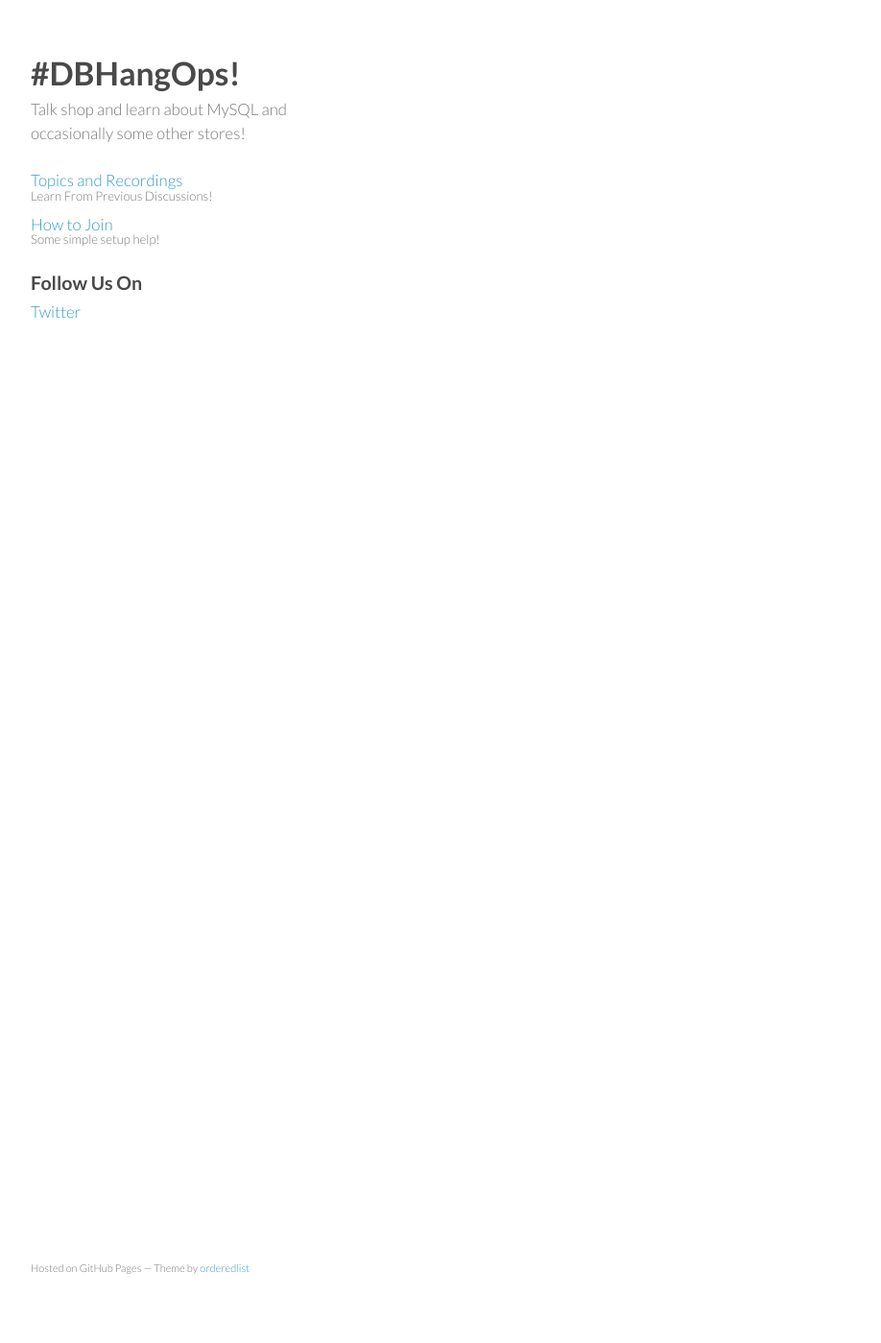
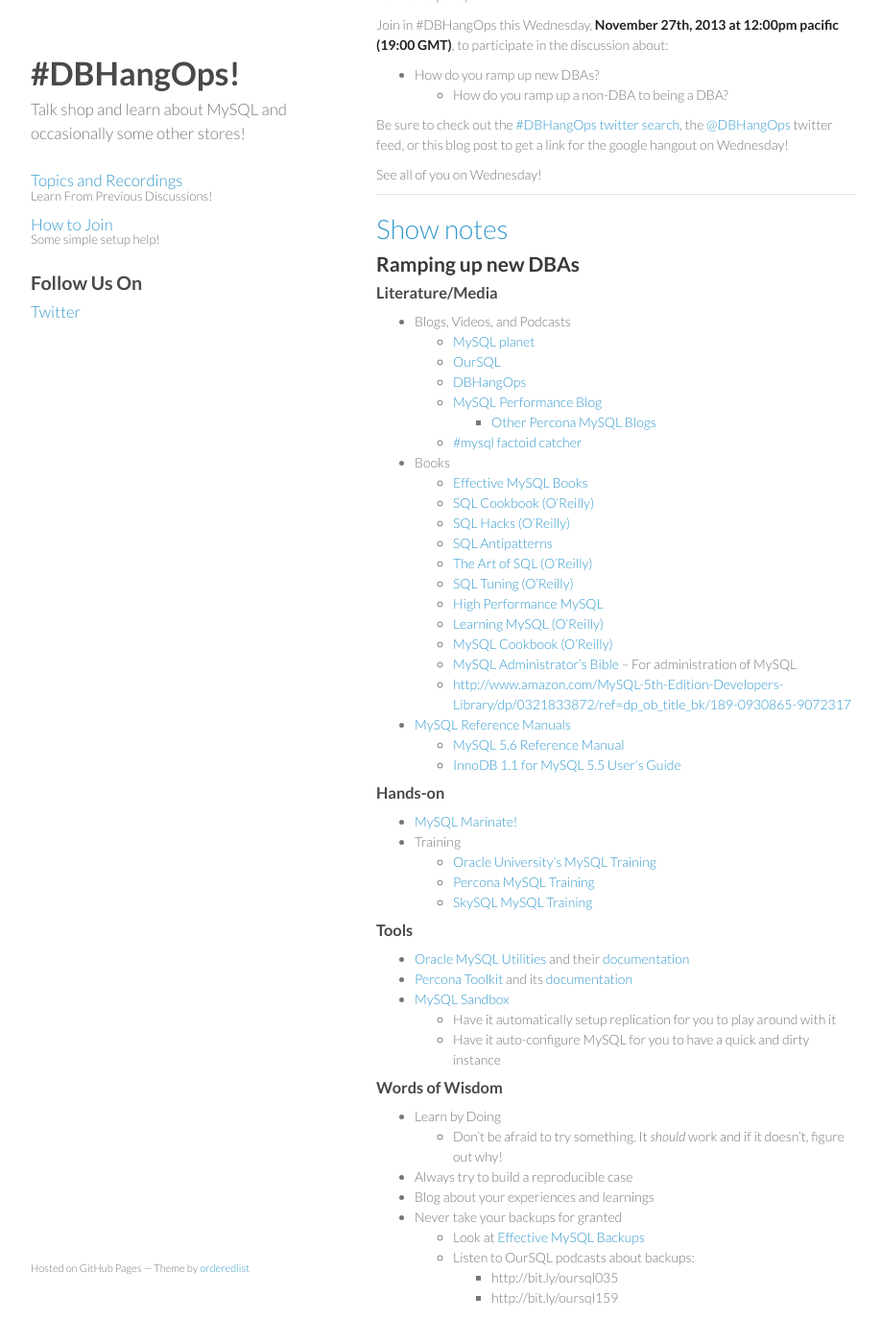
Before and after one commit to dbhangops/dbhangops.github.io, a Jekyll site: the page built from _posts/2013-11-26-dbhangops-112713-new-dbas.markdown, in a window 1280 px wide and 1400 px high, scrolled down 517 px. Shown: the whole window at 96% size, without its empty margins (178-1096 px from the left). Built offline with Jekyll 4.4.1, drawn with Linux system fonts in a browser that asks for light colours; Markdown is read by kramdown in place of the engine named in the settings; before the commit the page ends 900 px from its top, so only the background shows below that; some of the changed text lies outside the part shown.

Commit message:
Updating show notes for 11/27 recording

```diff
--- a/_posts/2013-11-26-dbhangops-112713-new-dbas.markdown
+++ b/_posts/2013-11-26-dbhangops-112713-new-dbas.markdown
@@ -22,8 +22,10 @@
 \#DBHangOps 11/13/13 -- MySQL setup through Puppet!
 ========================================================
 
-Feel free to join the discussion on Google Hangout at: [http://bit.ly/1boBuAB](http://bit.ly/1boBuAB)
-Or watch the livestream at: [http://www.youtube.com/watch?v=BUnNT43lrEw](http://www.youtube.com/watch?v=BUnNT43lrEw)
+Please check out the recording below!
+
+<iframe width="560" height="315" src="//www.youtube.com/embed/BUnNT43lrEw" frameborder="0" allowfullscreen></iframe>
+
 
 Hello everybody!
 
@@ -31,8 +33,66 @@
 
 * How do you ramp up new DBAs?
 	* How do you ramp up a non-DBA to being a DBA?
-* What are you thankful for?
 
 Be sure to check out the [\#DBHangOps twitter search](https://twitter.com/search/realtime?q=%23DBHangOps), the [@DBHangOps](https://twitter.com/dbhangops) twitter feed, or this blog post to get a link for the google hangout on Wednesday!
 
 See all of you on Wednesday!
+
+
+
+---
+
+<a name="show-notes">Show notes</a>
+===========
+
+## Ramping up new DBAs ##
+
+### Literature/Media ###
+* Blogs, Videos, and Podcasts
+	* [MySQL planet](http://planet.mysql.com)
+	* [OurSQL](http://www.oursql.com/)
+	* [DBHangOps](http://www.dbhangops.net)
+	* [MySQL Performance Blog](http://www.mysqlperformanceblog.com/)
+		* [Other Percona MySQL Blogs](http://www.percona.com/resources/mysql-blogs)
+	* [\#mysql factoid catcher](http://bot.hashmysql.org/ubiquity/index.php)
+* Books
+	* [Effective MySQL Books](http://effectivemysql.com/book/)
+	* [SQL Cookbook (O'Reilly)](http://www.amazon.com/Cookbook-Cookbooks-OReilly-Anthony-Molinaro/dp/0596009763)
+	* [SQL Hacks (O'Reilly)](http://shop.oreilly.com/product/9780596527990.do)
+	* [SQL Antipatterns](http://pragprog.com/book/bksqla/sql-antipatterns)
+	* [The Art of SQL (O'Reilly)](http://shop.oreilly.com/product/9780596008949.do)
+	* [SQL Tuning (O'Reilly)](http://shop.oreilly.com/product/9780596005733.do)
+	* [High Performance MySQL](http://shop.oreilly.com/product/0636920022343.do)
+	* [Learning MySQL (O'Reilly)](http://shop.oreilly.com/product/9780596008642.do)
+	* [MySQL Cookbook (O'Reilly)](http://shop.oreilly.com/product/9780596527082.do)
+	* [MySQL Administrator's Bible](tinyurl.com/mysqlbible) -- For administration of MySQL
+	* [http://www.amazon.com/MySQL-5th-Edition-Developers-Library/dp/0321833872/ref=dp_ob_title_bk/189-0930865-9072317](http://www.amazon.com/MySQL-5th-Edition-Developers-Library/dp/0321833872/ref=dp_ob_title_bk/189-0930865-9072317)
+* [MySQL Reference Manuals](http://dev.mysql.com/doc/)
+	* [MySQL 5.6 Reference Manual](http://dev.mysql.com/doc/refman/5.6/en/index.html)
+	* [InnoDB 1.1 for MySQL 5.5 User's Guide](http://dev.mysql.com/doc/innodb/1.1/en/index.html)
+
+### Hands-on ###
+* [MySQL Marinate!](http://www.meetup.com/Virtual-Tech-Self-Study/events/84103332/)
+* Training
+	* [Oracle University's MySQL Training](http://education.oracle.com/mysql/)
+	* [Percona MySQL Training](http://www.percona.com/products/mysql-training)
+	* [SkySQL MySQL Training](http://www.skysql.com/products/mysql-training)
+
+### Tools ###
+* [Oracle MySQL Utilities](https://launchpad.net/mysql-utilities) and their [documentation](http://dev.mysql.com/doc/mysql-utilities/1.3/en/)
+* [Percona Toolkit](http://www.percona.com/software/percona-toolkit) and its [documentation](http://www.percona.com/doc/percona-toolkit/2.2/)
+* [MySQL Sandbox](http://mysqlsandbox.net/)
+	* Have it automatically setup replication for you to play around with it
+	* Have it auto-configure MySQL for you to have a quick and dirty instance
+
+
+### Words of Wisdom ###
+* Learn by Doing
+	* Don't be afraid to try something. It *should* work and if it doesn't, figure out why!
+* Always try to build a reproducible case
+* Blog about your experiences and learnings
+* Never take your backups for granted
+	* Look at [Effective MySQL Backups](http://effectivemysql.com/book/)
+	* Listen to OurSQL podcasts about backups:
+		* http://bit.ly/oursql035
+		* http://bit.ly/oursql159
```
